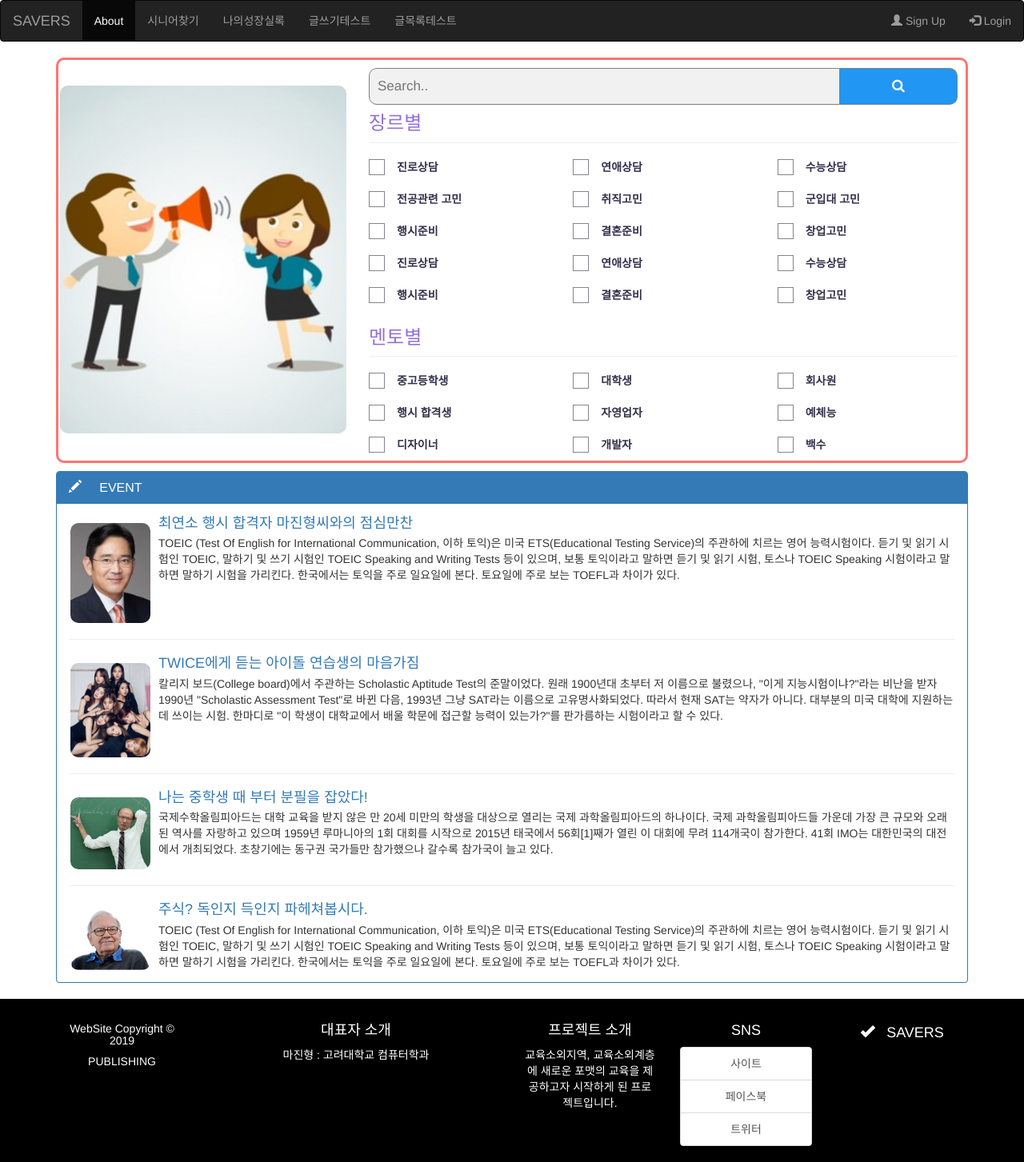
After one commit to 90MaJH/savers, a Django app: page /findSenior in a window 1280 px wide. The commit adds this page. Shown: the whole page at 80% size. Run offline with Django 3.2, Linux system fonts and the light colour scheme; some libraries are stand-ins or nearby versions.

Commit message:
tmp commit

```diff
--- /dev/null
+++ b/homepage/static/homepage/css/findSenior.css
@@ -0,0 +1,132 @@
+/************/
+/*search box*/
+/************/
+* {
+  box-sizing: border-box;
+}
+
+form.example {
+    padding : 10px 10px 10px 0px;
+    width: 100%;
+}
+
+/* Style the search field */
+form.example input[type=text] {
+  padding: 10px;
+  font-size: 17px;
+  border: 1px solid grey;
+  border-radius : 10px 0px 0px 10px;
+  float: left;
+  width: 80%;
+  background: #f1f1f1;
+}
+
+/* Style the submit button */
+form.example button {
+  float: left;
+  width: 20%;
+  padding: 10px;
+  background: #2196F3;
+  color: white;
+  font-size: 17px;
+  border: 1px solid grey;
+  border-left: none; /* Prevent double borders */
+  border-radius : 0px 10px 10px 0px;
+  cursor: pointer;
+}
+
+form.example button:hover {
+  background: #0b7dda;
+}
+
+/* Clear floats */
+form.example::after {
+  content: "";
+  clear: both;
+  display: table;
+}
+
+
+
+
+
+
+
+/**********/
+/*checkbox*/
+/**********/
+
+.boxes {
+  margin: auto;
+    padding: 0px 0px 0px 0px;
+
+}
+
+/*Checkboxes styles*/
+input[type="checkbox"] { display: none; }
+
+input[type="checkbox"] + label {
+  display: block;
+  position: relative;
+  padding-left: 35px;
+  margin-bottom: 20px;
+  color: #34314c;
+  cursor: pointer;
+  -webkit-user-select: none;
+  -moz-user-select: none;
+  -ms-user-select: none;
+}
+
+input[type="checkbox"] + label:last-child { margin-bottom: 0; }
+
+input[type="checkbox"] + label:before {
+  content: '';
+  display: block;
+  width: 20px;
+  height: 20px;
+  border: 1px solid #34314c;
+  position: absolute;
+  left: 0;
+  top: 0;
+  opacity: .6;
+  -webkit-transition: all .12s, border-color .08s;
+  transition: all .12s, border-color .08s;
+}
+
+input[type="checkbox"]:checked + label:before {
+  width: 10px;
+  top: -5px;
+  left: 5px;
+  border-radius: 0;
+  opacity: 1;
+  border-top-color: transparent;
+  border-left-color: transparent;
+  -webkit-transform: rotate(45deg);
+  transform: rotate(45deg);
+}
+
+/********/
+/*custom*/
+/********/
+
+.align-center{
+   margin: 0 auto;
+   overflow : hidden;
+   align-items : center;
+   justify-content : space-evenly;
+   display: flex;
+   float : none;
+  }
+
+.searchbox{
+   border-radius : 10px;
+   margin-bottom : 10px;
+    border: 3px solid #ff7473;
+    width: 100%;
+}
+
+img {
+
+    border-radius : 10px;
+    margin : 9% 0% 0% 2px;
+}
--- a/homepage/templates/homepage/base/base.html
+++ b/homepage/templates/homepage/base/base.html
@@ -12,8 +12,12 @@
 <body>
     <div class="wrapper">
     {% include 'homepage/inc/header.html' %}
-    {% block content %}
-    {% endblock %}
+
+        {% block content %}
+        {% endblock %}
+
+    {% include 'homepage/inc/footer.html' %}
+
     </div>
 <script type="text/javascript">
     {% if messages %}
--- /dev/null
+++ b/homepage/templates/homepage/findSenior/findSenior.html
@@ -0,0 +1,218 @@
+{% extends 'homepage/base/base.html' %}
+
+
+{% block content %}
+{% include 'homepage/inc/findSenior.html' %}
+
+
+<div class="container">
+  <div class="searchbox">
+    <div class="row">
+      <div class="col-sm-4">
+        <img src="/static/homepage/images/communication.png" width="100%">
+      </div>
+      <div class="col-sm-8">
+
+        <form class="example" action="action_page.php">
+          <input type="text" placeholder="Search.." name="search">
+          <button type="submit">
+            <i class="fa fa-search"></i>
+          </button>
+
+            <h3 style="position:relative; top:10px; color:mediumpurple">장르별</h3>
+            <hr>
+            <div class="boxes">
+              <div class="row checkboxList">
+                <div class="col-sm-4">
+                  <input type="checkbox" id="box-1">
+                  <label for="box-1">진로상담</label>
+                </div>
+                <div class="col-sm-4">
+                  <input type="checkbox" id="box-2">
+                  <label for="box-2">연애상담</label>
+                </div>
+                <div class="col-sm-4">
+                  <input type="checkbox" id="box-3">
+                  <label for="box-3">수능상담</label>
+                </div>
+
+                <br><br>
+
+                <div class="col-sm-4">
+                  <input type="checkbox" id="box-4">
+                  <label for="box-4">전공관련 고민</label>
+                </div>
+                <div class="col-sm-4">
+                  <input type="checkbox" id="box-5">
+                  <label for="box-5">취직고민</label>
+                </div>
+                <div class="col-sm-4">
+                  <input type="checkbox" id="box-6">
+                  <label for="box-6">군입대 고민</label>
+                </div>
+
+                <br><br>
+
+                <div class="col-sm-4">
+                  <input type="checkbox" id="box-7">
+                  <label for="box-7">행시준비</label>
+                </div>
+                <div class="col-sm-4">
+                  <input type="checkbox" id="box-8">
+                  <label for="box-8">결혼준비</label>
+                </div>
+                <div class="col-sm-4">
+                  <input type="checkbox" id="box-9">
+                  <label for="box-9">창업고민</label>
+                </div>
+
+                <br><br>
+
+                <div class="col-sm-4">
+                  <input type="checkbox" id="box-1">
+                  <label for="box-1">진로상담</label>
+                </div>
+                <div class="col-sm-4">
+                  <input type="checkbox" id="box-2">
+                  <label for="box-2">연애상담</label>
+                </div>
+                <div class="col-sm-4">
+                  <input type="checkbox" id="box-3">
+                  <label for="box-3">수능상담</label>
+                </div>
+
+
+
+                <br><br>
+
+                <div class="col-sm-4">
+                  <input type="checkbox" id="box-7">
+                  <label for="box-7">행시준비</label>
+                </div>
+                <div class="col-sm-4">
+                  <input type="checkbox" id="box-8">
+                  <label for="box-8">결혼준비</label>
+                </div>
+                <div class="col-sm-4">
+                  <input type="checkbox" id="box-9">
+                  <label for="box-9">창업고민</label>
+                </div>
+              </div>
+            </div>
+
+          <h3 style="position:relative; top:10px; color:mediumpurple">멘토별</h3>
+            <hr>
+            <div class="boxes">
+              <div class="row checkboxList">
+                <div class="col-sm-4">
+                  <input type="checkbox" id="box-1">
+                  <label for="box-1">중고등학생</label>
+                </div>
+                <div class="col-sm-4">
+                  <input type="checkbox" id="box-2">
+                  <label for="box-2">대학생</label>
+                </div>
+                <div class="col-sm-4">
+                  <input type="checkbox" id="box-3">
+                  <label for="box-3">회사원</label>
+                </div>
+
+                <br><br>
+
+                <div class="col-sm-4">
+                  <input type="checkbox" id="box-4">
+                  <label for="box-4">행시 합격생</label>
+                </div>
+                <div class="col-sm-4">
+                  <input type="checkbox" id="box-5">
+                  <label for="box-5">자영업자</label>
+                </div>
+                <div class="col-sm-4">
+                  <input type="checkbox" id="box-6">
+                  <label for="box-6">예체능</label>
+                </div>
+
+                <br><br>
+
+                <div class="col-sm-4">
+                  <input type="checkbox" id="box-7">
+                  <label for="box-7">디자이너</label>
+                </div>
+                <div class="col-sm-4">
+                  <input type="checkbox" id="box-8">
+                  <label for="box-8">개발자</label>
+                </div>
+                <div class="col-sm-4">
+                  <input type="checkbox" id="box-9">
+                  <label for="box-9">백수</label>
+                </div>
+              </div>
+            </div>
+
+        </form>
+      </div>
+
+
+    </div>
+  </div>
+</div>
+
+<div class="container">
+  <div class="panel panel-primary">
+    <div class="panel-heading">
+      <h3 class="panel-title">
+        <span class="glyphicon glyphicon-pencil"></span>
+        &nbsp; &nbsp; EVENT
+      </h3>
+    </div>
+    <div class="panel-body">
+      <div class="media">
+        <div class="media-left">
+          <a href="#"><img class="media-object" src="/static/homepage/images/leejaeyoung.jpeg" alt="마진형" width="100px;"></a>
+        </div>
+        <div class="media-body">
+          <h4 class="media-heading"><a href="#">최연소 행시 합격자 마진형씨와의 점심만찬</a></h4>
+          TOEIC (Test Of English for International Communication, 이하 토익)은 미국 ETS(Educational Testing Service)의 주관하에 치르는 영어 능력시험이다. 듣기 및 읽기 시험인 TOEIC, 말하기 및 쓰기 시험인 TOEIC Speaking and Writing Tests 등이 있으며, 보통 토익이라고 말하면 듣기 및 읽기 시험, 토스나 TOEIC Speaking 시험이라고 말하면 말하기 시험을 가리킨다.
+
+          한국에서는 토익을 주로 일요일에 본다. 토요일에 주로 보는 TOEFL과 차이가 있다.
+        </div>
+      </div>
+      <hr>
+      <div class="media">
+        <div class="media-left">
+          <a href="#"><img class="media-object" src="/static/homepage/images/twice.png" alt="정혜인" width="100px"></a>
+        </div>
+        <div class="media-body">
+          <h4 class="media-heading"><a href="#">TWICE에게 듣는 아이돌 연습생의 마음가짐</a></h4>
+          칼리지 보드(College board)에서 주관하는 Scholastic Aptitude Test의 준말이었다. 원래 1900년대 초부터 저 이름으로 불렸으나, "이게 지능시험이냐?"라는 비난을 받자 1990년 "Scholastic Assessment Test"로 바뀐 다음, 1993년 그냥 SAT라는 이름으로 고유명사화되었다. 따라서 현재 SAT는 약자가 아니다.
+
+          대부분의 미국 대학에 지원하는데 쓰이는 시험. 한마디로 "이 학생이 대학교에서 배울 학문에 접근할 능력이 있는가?"를 판가름하는 시험이라고 할 수 있다.
+        </div>
+      </div>
+      <hr>
+      <div class="media">
+        <div class="media-left">
+          <a href="#"><img class="media-object" src="/static/homepage/images/hansekwon.png" alt="노민철" width="100px"></a>
+        </div>
+        <div class="media-body">
+          <h4 class="media-heading"><a href="#">나는 중학생 때 부터 분필을 잡았다!</a></h4>
+          국제수학올림피아드는 대학 교육을 받지 않은 만 20세 미만의 학생을 대상으로 열리는 국제 과학올림피아드의 하나이다. 국제 과학올림피아드들 가운데 가장 큰 규모와 오래된 역사를 자랑하고 있으며 1959년 루마니아의 1회 대회를 시작으로 2015년 태국에서 56회[1]째가 열린 이 대회에 무려 114개국이 참가한다. 41회 IMO는 대한민국의 대전에서 개최되었다. 초창기에는 동구권 국가들만 참가했으나 갈수록 참가국이 늘고 있다.
+        </div>
+      </div>
+      <hr>
+      <div class="media">
+        <div class="media-left">
+          <a href="#"><img class="media-object" src="/static/homepage/images/warrenbuffit.png" alt="정주승" width="100px"></a>
+        </div>
+        <div class="media-body">
+          <h4 class="media-heading"><a href="#">주식? 독인지 득인지 파헤쳐봅시다.</a></h4>
+          TOEIC (Test Of English for International Communication, 이하 토익)은 미국 ETS(Educational Testing Service)의 주관하에 치르는 영어 능력시험이다. 듣기 및 읽기 시험인 TOEIC, 말하기 및 쓰기 시험인 TOEIC Speaking and Writing Tests 등이 있으며, 보통 토익이라고 말하면 듣기 및 읽기 시험, 토스나 TOEIC Speaking 시험이라고 말하면 말하기 시험을 가리킨다.
+
+          한국에서는 토익을 주로 일요일에 본다. 토요일에 주로 보는 TOEFL과 차이가 있다.
+        </div>
+      </div>
+    </div>
+  </div>
+</div>
+
+{% endblock %}
--- /dev/null
+++ b/homepage/templates/homepage/inc/findSenior.html
@@ -0,0 +1,4 @@
+{% load static %}
+
+<link rel="stylesheet" href="https://cdnjs.cloudflare.com/ajax/libs/font-awesome/4.7.0/css/font-awesome.min.css">
+<link rel="stylesheet" href="{% static 'homepage/css/findSenior.css'%}">
--- a/homepage/templates/homepage/inc/header.html
+++ b/homepage/templates/homepage/inc/header.html
@@ -5,7 +5,7 @@
         </div>
         <ul class="nav navbar-nav">
             <li class="active"><a href="index">About</a></li>
-            <li><a href="#">과외패키지신청</a></li>
+            <li><a href="findSenior">시니어찾기</a></li>
             <li><a href="#">나의성장실록</a></li>
             <li><a href="test">글쓰기테스트</a></li>
             <li><a href="listTest">글목록테스트</a></li>
--- a/homepage/templates/homepage/main/index.html
+++ b/homepage/templates/homepage/main/index.html
@@ -87,7 +87,6 @@
     </div>
 </div>
 
-{% include 'homepage/inc/footer.html' %}
 
 
 
--- a/homepage/urls.py
+++ b/homepage/urls.py
@@ -7,5 +7,7 @@ from . import views
 urlpatterns = [
     path('', views.index, name='defaultIndex'),
     path('index', views.index, name='index'),
+    path('findSenior', views.findSenior, name='findSenior'),
     path('test', views.test, name='test'),
+    path('listTest', views.listTest, name='listTest'),
 ]
--- a/homepage/views.py
+++ b/homepage/views.py
@@ -15,6 +15,9 @@ def test(request):
         form = PostForm(request.POST)
         if form.is_valid():
             obj = Post(title=form['title'].value(), content=form['content'].value())
+            print("############")
+            print(Post)
+            print(obj)
             obj.save()
             return HttpResponse("success")
         return("fail")
@@ -24,8 +27,12 @@ def test(request):
 
 
 def listTest(request):
-    posts = Post.Objects.all()
-    return render(request, 'homepage/test/listTest.html', {'Posts': posts})
+    posts = Post.objects.all()
+    print(posts)
+    return render(request, 'homepage/test/listTest.html', {'posts': posts})
 
 def index(request):
     return render(request, 'homepage/main/index.html', {})
+
+def findSenior(request):
+    return render(request, 'homepage/findSenior/findSenior.html', {})
```
Also changed, not shown: homepage/templates/homepage/test/listTest.html (+22 -1 lines), homepage/static/homepage/images/communication.png (added), homepage/static/homepage/images/hansekwon.png (added), homepage/static/homepage/images/leejaeyoung.jpeg (added), homepage/static/homepage/images/steevejobs.jpeg (added), homepage/static/homepage/images/twice.png (added), homepage/static/homepage/images/warrenbuffit.png (added).
